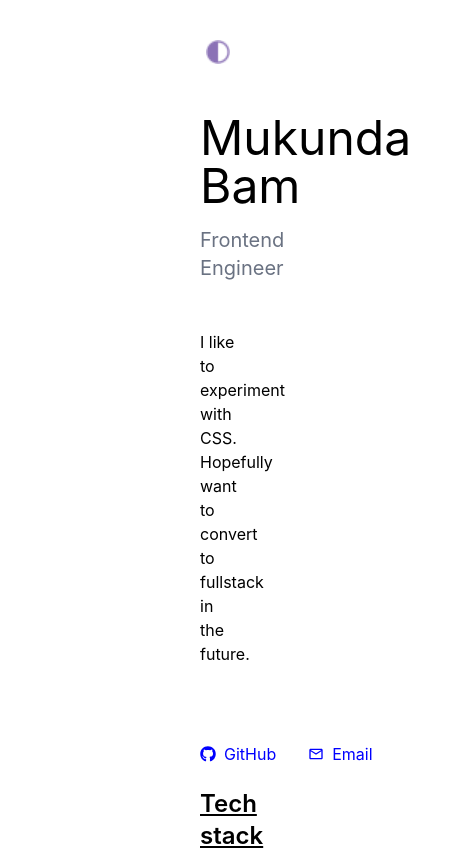
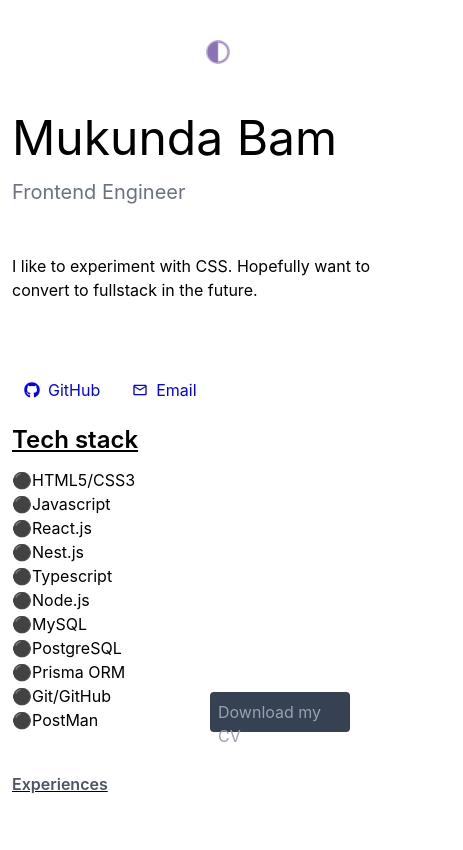
Before and after one commit to Mukunda-Bam/portfolio, a React (Vite) app: page / in a window 390 px wide. Shown: the top 850 px of the page, 463 px wide, since content can reach past the window. Built offline with nearby package versions, Linux system fonts and the light colour scheme.

Commit message:
fix(ui): mobile breakpoints adjustment

```diff
--- a/src/Home.css
+++ b/src/Home.css
@@ -1,7 +1,6 @@
 .left {
   display: flex;
   margin-top: 50px;
-  margin-right: 150px;
   flex-direction: column;
   gap: 25px;
   place-content: left;
--- a/src/Home.jsx
+++ b/src/Home.jsx
@@ -2,15 +2,14 @@ import { MdOutlineMail } from "react-icons/md";
 import { FaLinkedin } from "react-icons/fa";
 import { FaGithub } from "react-icons/fa";
 import { Link } from "react-router";
-import Resume  from "./assets/Resume.pdf"
+import Resume from "./assets/Resume.pdf";
 import "./Home.css";
 
 function Home() {
-
   return (
     <>
       <section className="left">
-        <div className="ml-50">
+        <div className="ml-50 max-sm:ml-3 max-lg:ml-3">
           <h1 className="text-5xl">Mukunda Bam</h1>
           <h4 className="mt-4 text-gray-500 text-xl">Frontend Engineer </h4>
           <p className="mt-12">
@@ -22,7 +21,7 @@ function Home() {
       </section>
 
       <section id="next-steps">
-        <div className="flex ml-47" id="social">
+        <div className="flex ml-47 max-sm:ml-3 max-lg:ml-3" id="social">
           <ul>
             <li>
               <a href="https://github.com/Mukunda-Bam" target="_blank">
@@ -40,21 +39,35 @@ function Home() {
         </div>
       </section>
 
-    <aside className="grid grid-cols-[auto_auto] sm:grid-cols-[auto_auto] md:grid-cols-[auto_auto] mt-4">
-      <div className="ml-50">
-        <h1 className="text-2xl mb-3 font-semibold"><u>Tech stack</u></h1>
-        <p>⚫HTML5/CSS3</p>
-        <p>⚫Javascript</p><p>⚫React.js</p><p>⚫Nest.js</p><p>⚫Typescript</p><p>⚫Node.js</p>
-        <p>⚫MySQL</p><p>⚫PostgreSQL</p><p>⚫Prisma ORM</p><p>⚫Git/GitHub</p><p>⚫PostMan</p>
+      <aside className="grid grid-cols-[auto_auto] sm:grid-cols-[auto_auto] md:grid-cols-[auto_auto] mt-4">
+        <div className="ml-50 max-sm:ml-3 max-lg:ml-3">
+          <h1 className="text-2xl mb-3 font-semibold">
+            <u>Tech stack</u>
+          </h1>
+          <p>⚫HTML5/CSS3</p>
+          <p>⚫Javascript</p>
+          <p>⚫React.js</p>
+          <p>⚫Nest.js</p>
+          <p>⚫Typescript</p>
+          <p>⚫Node.js</p>
+          <p>⚫MySQL</p>
+          <p>⚫PostgreSQL</p>
+          <p>⚫Prisma ORM</p>
+          <p>⚫Git/GitHub</p>
+          <p>⚫PostMan</p>
         </div>
         <div className="bg-gray-700 rounded-sm justify-self-end mr-10 h-10 w-35 self-end cursor-pointer">
-          <a href={Resume} ><p className="text-gray-400 m-2">Download my CV</p></a>
+          <a href={Resume}>
+            <p className="text-gray-400 m-2">Download my CV</p>
+          </a>
         </div>
       </aside>
 
       <Link to="/experience">
         <u>
-          <p className="ml-50 mt-10 mb-4 font-semibold text-gray-600">Experiences</p>
+          <p className="ml-50 max-sm:ml-3 max-lg:ml-3 mt-10 mb-4 font-semibold text-gray-600">
+            Experiences
+          </p>
         </u>
       </Link>
     </>
```
